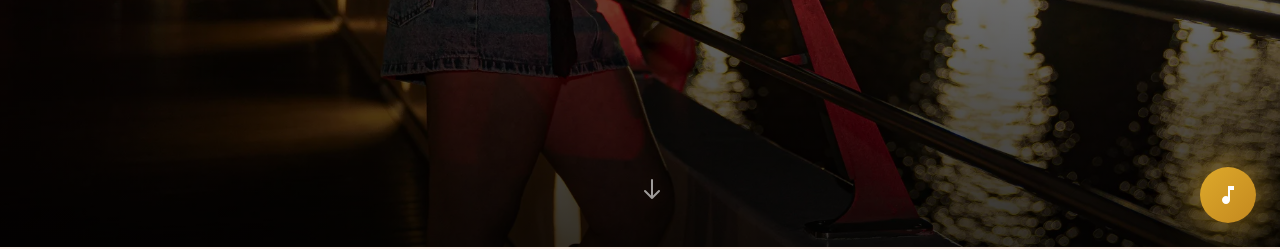
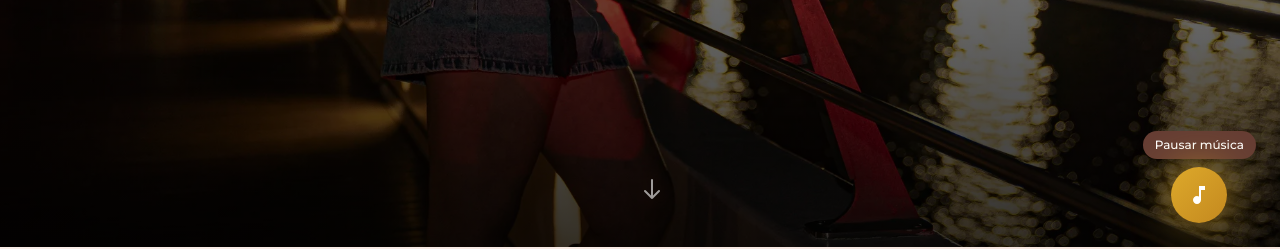
Before and after one commit to augustolupo22/mis-15-delfina, a plain HTML site: page index.html in a window 1280 px wide. Shown: the part 553-802 px from the top of the page. Drawn offline with nearby package versions, Linux system fonts and the light colour scheme.

Commit message:
Start invitation music automatically

```diff
--- a/index.html
+++ b/index.html
@@ -87,10 +87,13 @@
 <body class="font-montserrat bg-nude-50 text-gray-800">
 
     <!-- ==================== MUSIC PLAYER ==================== -->
-    <button id="musicBtn" class="fixed bottom-6 right-6 z-50 w-14 h-14 rounded-full bg-gradient-to-br from-gold-500 to-gold-600 text-white shadow-lg hover:shadow-xl transform hover:scale-110 transition-all duration-300 animate-pulse-glow flex items-center justify-center" onclick="toggleMusic()">
-        <svg id="musicIcon" class="w-6 h-6" fill="currentColor" viewBox="0 0 24 24"><path d="M12 3v10.55c-.59-.34-1.27-.55-2-.55-2.21 0-4 1.79-4 4s1.79 4 4 4 4-1.79 4-4V7h4V3h-6z"/></svg>
-    </button>
-    <audio id="bgMusic" loop>
+    <div class="fixed bottom-6 right-6 z-50 flex flex-col items-center gap-2">
+        <span id="musicHint" class="rounded-full bg-nude-900 px-3 py-1.5 font-montserrat text-xs font-medium text-white shadow-lg">Play / Pausa</span>
+        <button id="musicBtn" class="w-14 h-14 rounded-full bg-gradient-to-br from-gold-500 to-gold-600 text-white shadow-lg hover:shadow-xl transform hover:scale-110 transition-all duration-300 animate-pulse-glow flex items-center justify-center" onclick="toggleMusic()" aria-label="Reproducir o pausar música">
+            <svg id="musicIcon" class="w-6 h-6" fill="currentColor" viewBox="0 0 24 24"><path d="M12 3v10.55c-.59-.34-1.27-.55-2-.55-2.21 0-4 1.79-4 4s1.79 4 4 4 4-1.79 4-4V7h4V3h-6z"/></svg>
+        </button>
+    </div>
+    <audio id="bgMusic" loop autoplay>
         <source src="assets/music.mp3.mp3" type="audio/mpeg">
     </audio>
 
@@ -443,12 +446,24 @@
             if (isPlaying) {
                 bgMusic.pause();
                 musicBtn.classList.remove('animate-pulse-glow');
+                document.getElementById('musicHint').textContent = 'Play / Pausa';
             } else {
                 bgMusic.play().catch(() => {});
                 musicBtn.classList.add('animate-pulse-glow');
+                document.getElementById('musicHint').textContent = 'Pausar música';
             }
             isPlaying = !isPlaying;
         }
+
+        // Los navegadores que lo permiten inician la canción al abrir la invitación.
+        // En iPhone/Android, si el autoplay está bloqueado, el botón la inicia con un toque.
+        window.addEventListener('load', () => {
+            bgMusic.volume = 0.55;
+            bgMusic.play().then(() => {
+                isPlaying = true;
+                document.getElementById('musicHint').textContent = 'Pausar música';
+            }).catch(() => {});
+        });
 
         // ==================== COUNTDOWN ====================
         function updateCountdown() {
```
